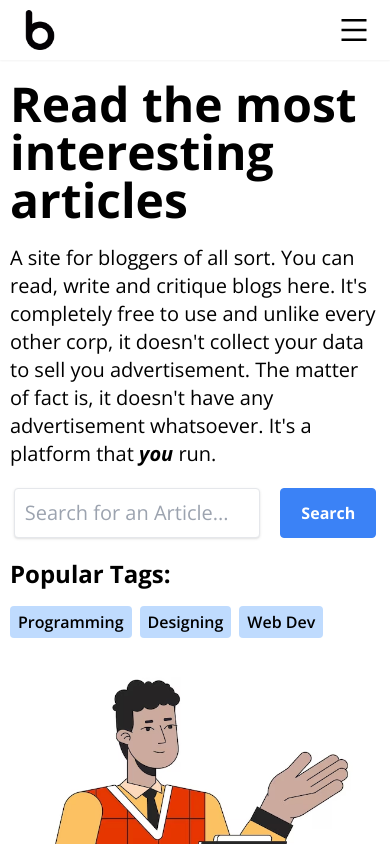
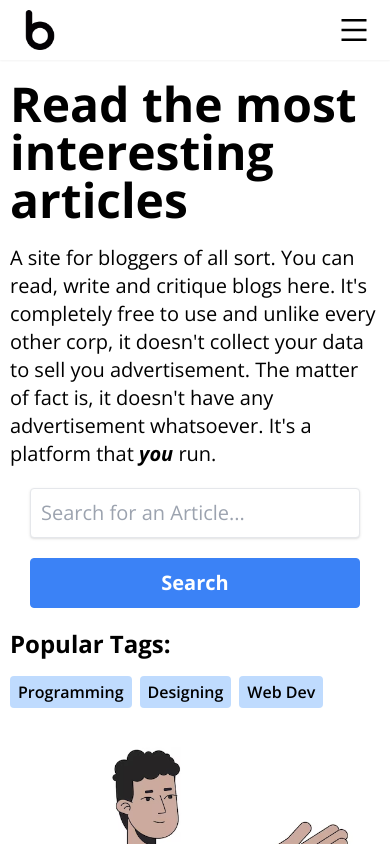
Before and after one commit to utshodebravestone/mr.blog, a React (Vite) app: page / in a window 390 px wide. Shown: the top 844 px of the page. Built offline with nearby package versions, Linux system fonts and the light colour scheme.

Commit message:
made the hero more responsive

```diff
--- a/src/components/Hero.jsx
+++ b/src/components/Hero.jsx
@@ -16,13 +16,13 @@ const Hero = () => {
           that <span className="font-bold italic">you</span> run.
         </p>
 
-        <div className="flex gap-5 justify-center items-center">
+        <div className="flex flex-col md:flex-row gap-5 justify-center items-center mx-5 md:mx-0">
           <input
             type="text"
             placeholder="Search for an Article..."
-            className="w-4/6 p-2.5 text-xl border border-gray-200 rounded focus:outline-none shadow"
+            className="w-full md:w-4/6 p-2.5 text-xl border border-gray-200 rounded focus:outline-none shadow"
           />
-          <button className="px-5 py-3 border border-blue-500 rounded bg-blue-500 font-bold text-white hover:text-blue-500 hover:bg-white transition-all duration-500">
+          <button className="w-full md:w-1/6 px-5 py-2.5 border border-blue-500 rounded bg-blue-500 font-bold text-white text-xl hover:text-blue-500 hover:bg-white transition-all duration-500">
             Search
           </button>
         </div>
```
